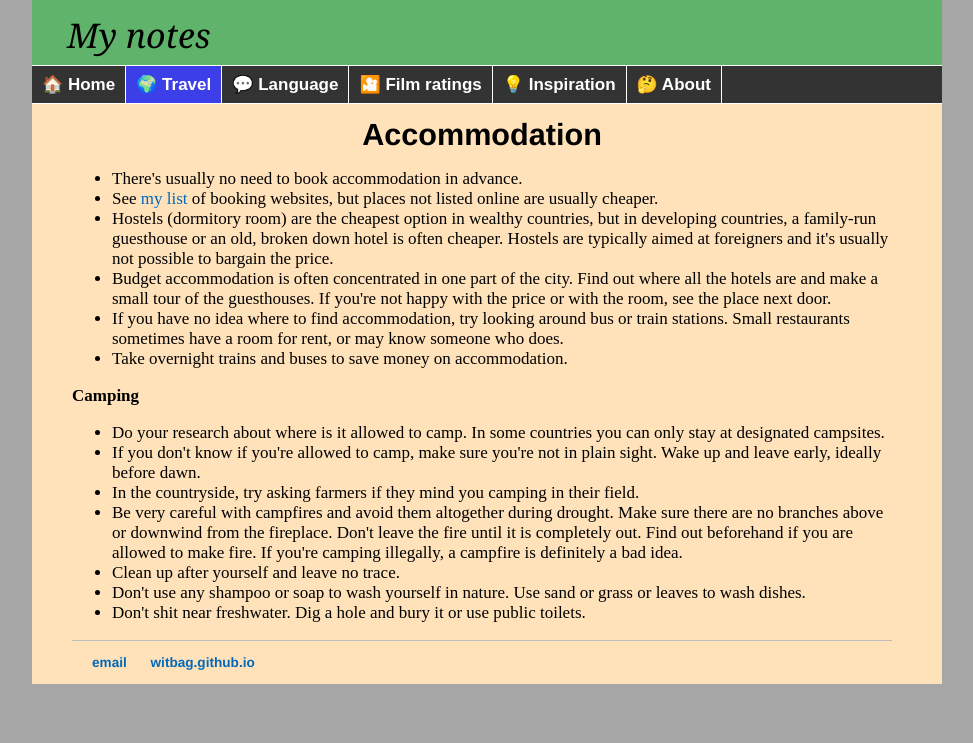
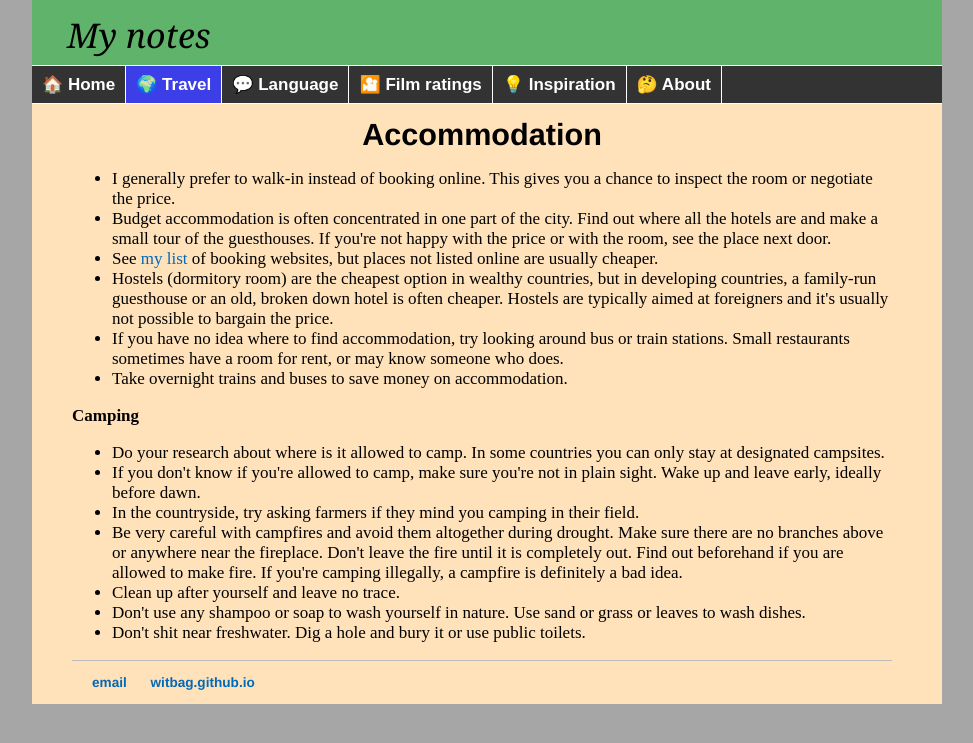
Before and after one commit to witbag/witbag.github.io, a Jekyll site: the page built from travel/accommodation.html, in a window 1280 px wide. Shown: the top 743 px of the page, without its empty margins (153-1126 px from the left). Built offline with Jekyll 4.4.1, drawn with Linux system fonts in a browser that asks for light colours.

Commit message:
Update accommodation.html

```diff
--- a/travel/accommodation.html
+++ b/travel/accommodation.html
@@ -9,10 +9,10 @@ title: Travel resources
 <center><h2>Accommodation</h2></center>
 
 <ul>
-<li>There's usually no need to book accommodation in advance.<br>
+<li>I generally prefer to walk-in instead of booking online. This gives you a chance to inspect the room or negotiate the price.<br>
+<li>Budget accommodation is often concentrated in one part of the city. Find out where all the hotels are and make a small tour of the guesthouses. If you're not happy with the price or with the room, see the place next door.<br>
 <li>See <a href="resources.html#accom">my list</a> of booking websites, but places not listed online are usually cheaper.<br>
 <li>Hostels (dormitory room) are the cheapest option in wealthy countries, but in developing countries, a family-run guesthouse or an old, broken down hotel is often cheaper. Hostels are typically aimed at foreigners and it's usually not possible to bargain the price.<br>
-<li>Budget accommodation is often concentrated in one part of the city. Find out where all the hotels are and make a small tour of the guesthouses. If you're not happy with the price or with the room, see the place next door.<br>
 <li>If you have no idea where to find accommodation, try looking around bus or train stations. Small restaurants sometimes have a room for rent, or may know someone who does.<br>
 <li>Take overnight trains and buses to save money on accommodation.<br>
 </ul>
@@ -21,7 +21,7 @@ title: Travel resources
 <li>Do your research about where is it allowed to camp. In some countries you can only stay at designated campsites.<br>
 <li>If you don't know if you're allowed to camp, make sure you're not in plain sight. Wake up and leave early, ideally before dawn.<br>
 <li>In the countryside, try asking farmers if they mind you camping in their field.<br>
-<li>Be very careful with campfires and avoid them altogether during drought. Make sure there are no branches above or downwind from the fireplace. Don't leave the fire until it is completely out. Find out beforehand if you are allowed to make fire. If you're camping illegally, a campfire is definitely a bad idea.<br>
+<li>Be very careful with campfires and avoid them altogether during drought. Make sure there are no branches above or anywhere near the fireplace. Don't leave the fire until it is completely out. Find out beforehand if you are allowed to make fire. If you're camping illegally, a campfire is definitely a bad idea.<br>
 <li>Clean up after yourself and leave no trace. <br>
 <li>Don't use any shampoo or soap to wash yourself in nature. Use sand or grass or leaves to wash dishes.<br>
 <li>Don't shit near freshwater. Dig a hole and bury it or use public toilets.<br>
```
